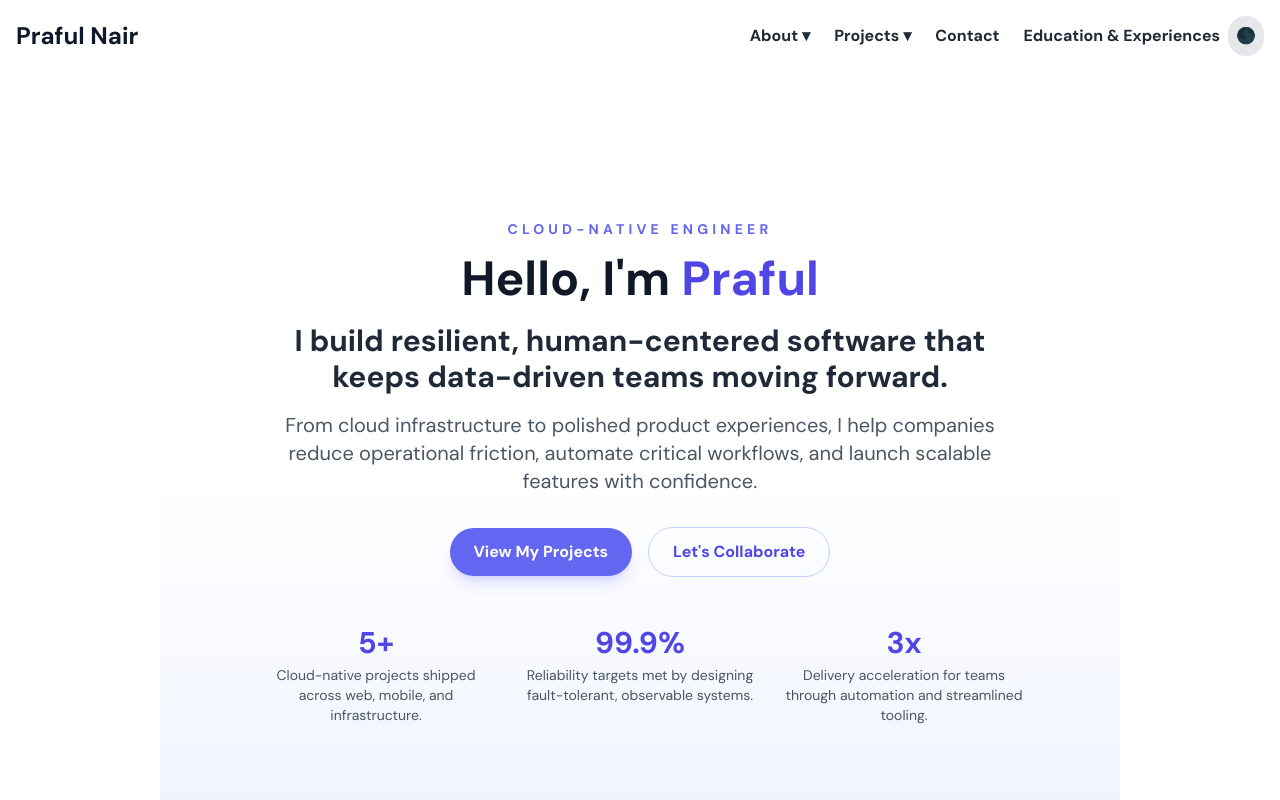
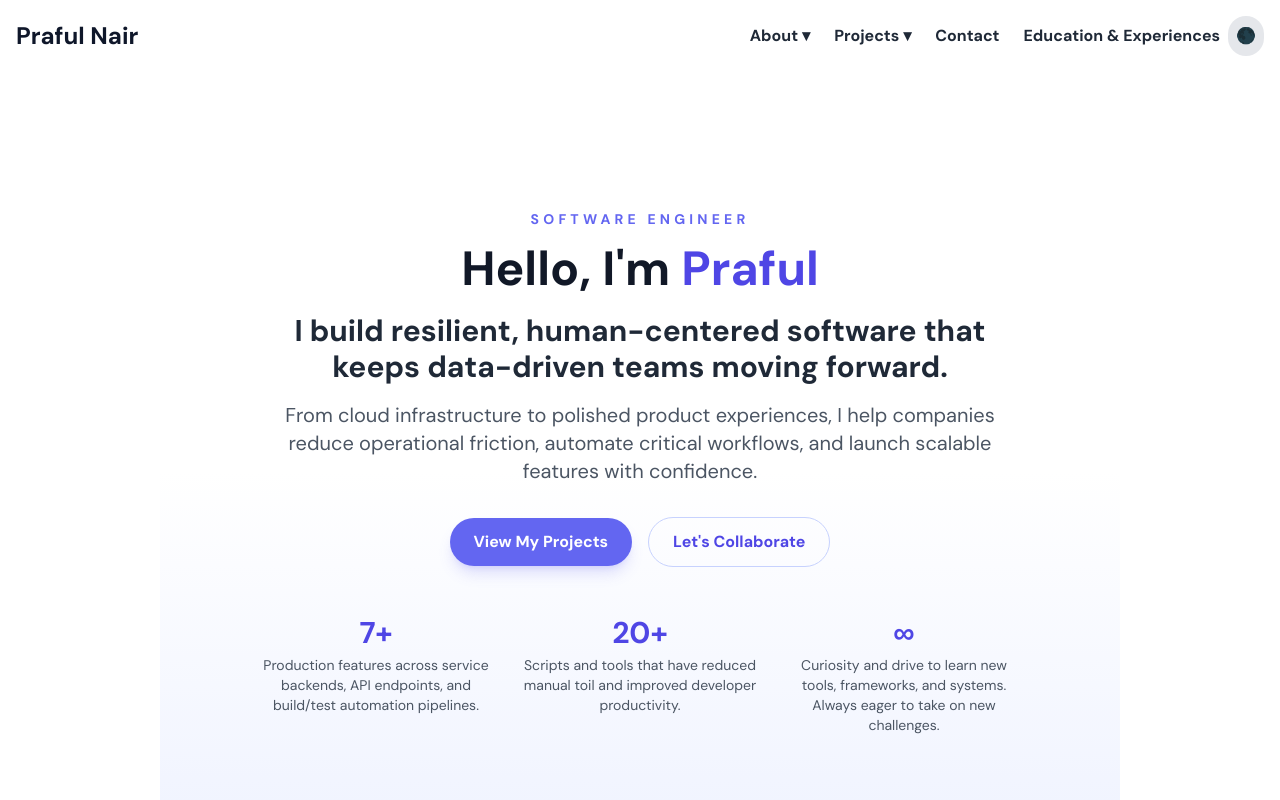
Before and after one commit to prafulnair/prafulnair.github.io, a React (Vite) app: page /all-projects in a window 1280 px wide. Shown: the top 800 px of the page. Built offline with nearby package versions, Linux system fonts and the light colour scheme.

Commit message:
Content Change: Hero.tsx Stats

```diff
--- a/src/components/Hero.tsx
+++ b/src/components/Hero.tsx
@@ -38,7 +38,7 @@ const Hero: React.FC = () => {
       </div>
       <div className="relative z-10 max-w-3xl">
         <p className="text-sm font-semibold uppercase tracking-[0.3em] text-indigo-500 dark:text-indigo-300 mb-4">
-          Cloud-native engineer
+          Software Engineer
         </p>
         <h1 className="text-4xl sm:text-5xl font-extrabold mb-5 text-gray-900 dark:text-gray-100">
           Hello, I&apos;m <span className="text-indigo-600 dark:text-indigo-400">Praful</span>
@@ -58,21 +58,21 @@ const Hero: React.FC = () => {
         </div>
         <div className="mt-12 flex flex-col gap-6 text-left sm:flex-row sm:justify-center sm:text-center">
           <div className="flex-1">
-            <p className="text-3xl font-bold text-indigo-600 dark:text-indigo-400">5+</p>
+            <p className="text-3xl font-bold text-indigo-600 dark:text-indigo-400">7+</p>
             <p className="mt-1 text-sm text-gray-600 dark:text-gray-300">
-              Cloud-native projects shipped across web, mobile, and infrastructure.
+              Production features across service backends, API endpoints, and build/test automation pipelines.
             </p>
           </div>
           <div className="flex-1">
-            <p className="text-3xl font-bold text-indigo-600 dark:text-indigo-400">99.9%</p>
+            <p className="text-3xl font-bold text-indigo-600 dark:text-indigo-400">20+</p>
             <p className="mt-1 text-sm text-gray-600 dark:text-gray-300">
-              Reliability targets met by designing fault-tolerant, observable systems.
+              Scripts and tools that have reduced manual toil and improved developer productivity.
             </p>
           </div>
           <div className="flex-1">
-            <p className="text-3xl font-bold text-indigo-600 dark:text-indigo-400">3x</p>
+            <p className="text-3xl font-bold text-indigo-600 dark:text-indigo-400">∞</p>
             <p className="mt-1 text-sm text-gray-600 dark:text-gray-300">
-              Delivery acceleration for teams through automation and streamlined tooling.
+              Curiosity and drive to learn new tools, frameworks, and systems. Always eager to take on new challenges.
             </p>
           </div>
         </div>
```
